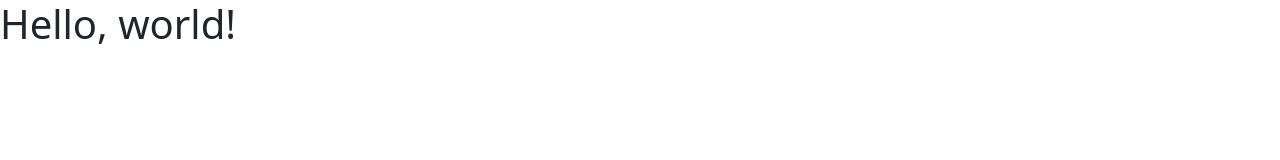
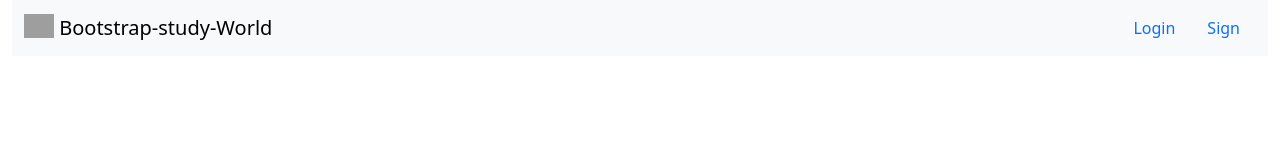
Before and after one commit to dongheiKim/bootstrap-study, a plain HTML site: page index.html in a window 1280 px wide. Drawn offline with nearby package versions, Linux system fonts and the light colour scheme; grey boxes are pictures that could not be loaded.

Commit message:
feat / header / end

```diff
--- a/index.html
+++ b/index.html
@@ -7,8 +7,25 @@
     <link href="https://cdn.jsdelivr.net/npm/bootstrap@5.3.8/dist/css/bootstrap.min.css" rel="stylesheet" integrity="sha384-sRIl4kxILFvY47J16cr9ZwB07vP4J8+LH7qKQnuqkuIAvNWLzeN8tE5YBujZqJLB" crossorigin="anonymous">
   </head>
   <body>
-    <h1>Hello, world!</h1>
-
+    <div class="container-fluid">
+     <div class="header">
+      <nav class="navbar bg-body-tertiary">
+        <div class="container-fluid">
+          <a class="navbar-brand" href="#">
+          <img src="https://getbootstrap.kr/docs/5.3/assets/brand/bootstrap-logo.svg" alt="Logo" width="30" height="24" class="d-inline-block align-text-top" font->
+          Bootstrap-study-World
+          </a>
+          <ul class="nav justify-content-center">
+          <li class="nav-item">
+            <a class="nav-link" href="login.html">Login</a>
+          </li>
+          <li class="nav-item">
+            <a class="nav-link" href="sign.html">Sign</a>
+          </li><!-- 로그인, 회원가입 파일은 없음. 누르면 못찾는다고 뜸.-->
+          </ul>
+      </nav>
+     </div>
+    </div>
 
 
 
```
